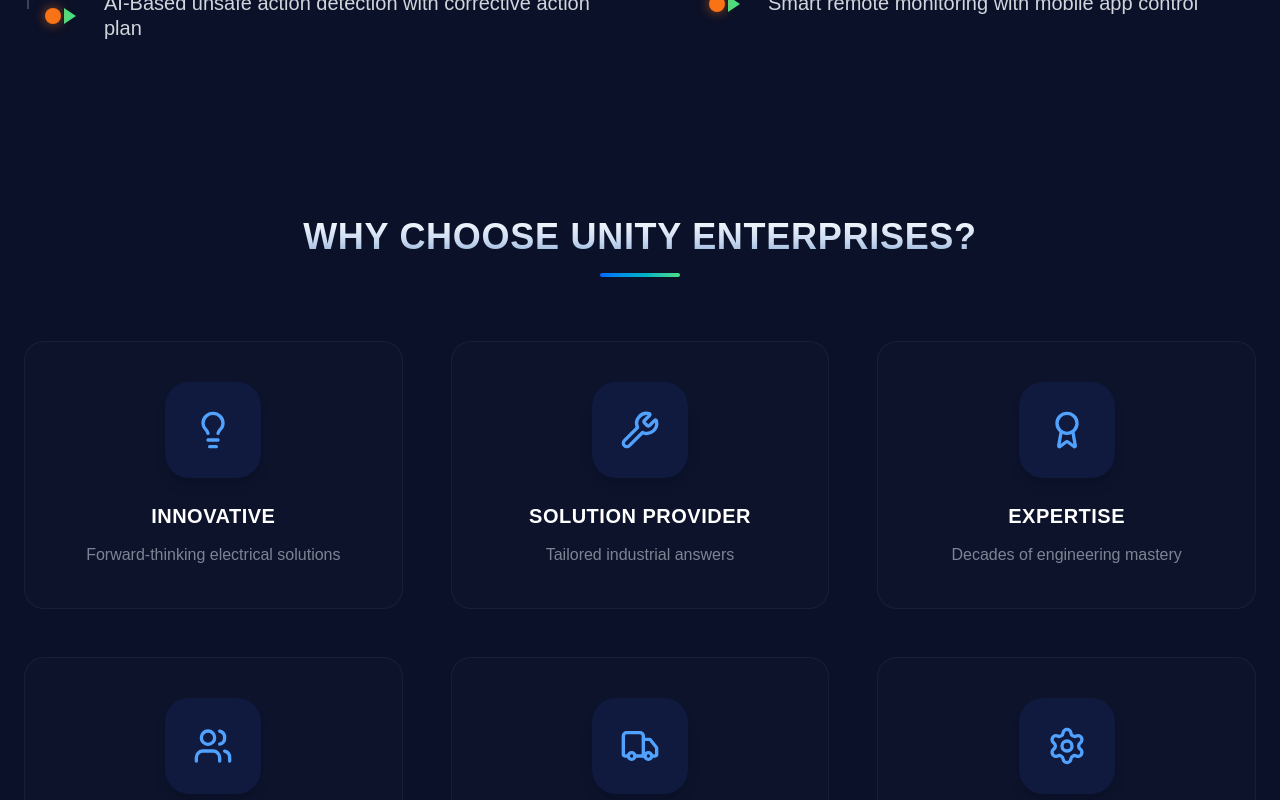
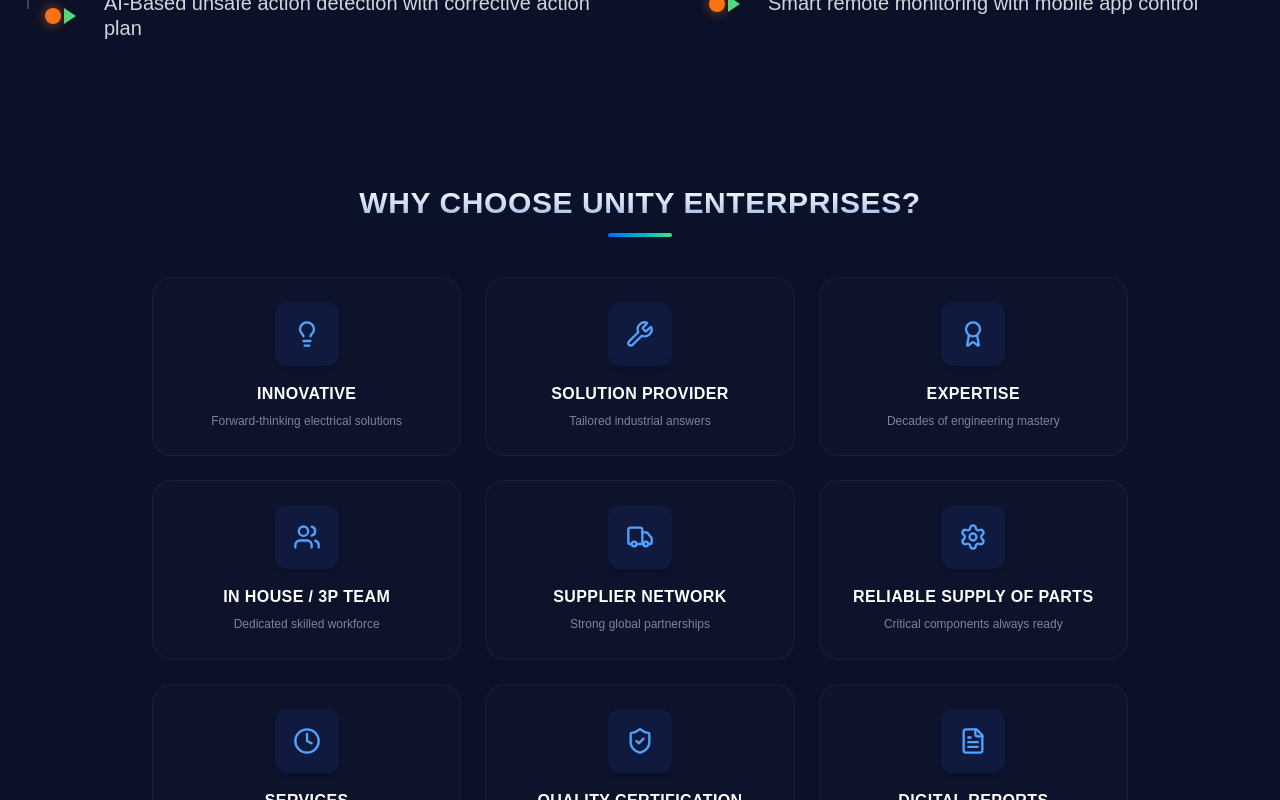
Before and after one commit to prajyotgawade/unity-Enterprises, a Next.js app: page / in a window 1280 px wide. Shown: the part 4000-4800 px from the top of the page. Built offline with nearby package versions, Linux system fonts and the light colour scheme.

Commit message:
new update

```diff
--- a/src/components/WhyChooseUs.tsx
+++ b/src/components/WhyChooseUs.tsx
@@ -39,35 +39,35 @@
     };
 
     return (
-        <section ref={sectionRef} id="why-choose-us" className="py-20 bg-[#0B1128] transition-colors duration-300">
-            <div className="max-w-7xl mx-auto px-6">
-                <div className="text-center mb-16 animate-fade-in-up">
-                    <h2 className="text-3xl md:text-4xl font-heading font-extrabold mb-4 text-white uppercase tracking-wider">
+        <section ref={sectionRef} id="why-choose-us" className="py-12 bg-[#0B1128] transition-colors duration-300">
+            <div className="max-w-5xl mx-auto px-6">
+                <div className="text-center mb-10 animate-fade-in-up">
+                    <h2 className="text-2xl md:text-3xl font-heading font-extrabold mb-3 text-white uppercase tracking-wider">
                         Why Choose Unity Enterprises?
                     </h2>
-                    <div className="w-20 h-1 bg-gradient-to-r from-[var(--ue-primary)] to-[#4ade80] mx-auto rounded-full mt-4"></div>
+                    <div className="w-16 h-1 bg-gradient-to-r from-[var(--ue-primary)] to-[#4ade80] mx-auto rounded-full mt-3"></div>
                 </div>
 
-                <div className="grid grid-cols-1 md:grid-cols-2 lg:grid-cols-3 gap-8 lg:gap-12">
+                <div className="grid grid-cols-1 md:grid-cols-2 lg:grid-cols-3 gap-5 lg:gap-6">
                     {features.map((feature, idx) => (
                         <div
                             key={idx}
                             onMouseMove={handleMouseMove}
-                            className={`ue-reveal ue-glow-card ${feature.delay} flex flex-col items-center text-center gap-6 p-10 rounded-[2.5rem] bg-[#0f1830]/40 border border-white/5 hover:border-[var(--ue-primary)]/40 hover:-translate-y-3 transition-all duration-500 group relative overflow-hidden h-full`}
+                            className={`ue-reveal ue-glow-card ${feature.delay} flex flex-col items-center text-center gap-4 p-6 rounded-2xl bg-[#0f1830]/40 border border-white/5 hover:border-[var(--ue-primary)]/40 hover:-translate-y-1.5 transition-all duration-500 group relative overflow-hidden h-full`}
                         >
                             {/* Animated Background Glow */}
                             <div className="absolute inset-0 bg-blue-600/5 opacity-0 group-hover:opacity-100 transition-opacity duration-500" />
 
                             {/* Icon Container with Smooth Professional Rotation */}
-                            <div className="relative w-24 h-24 rounded-[1.5rem] bg-blue-900/20 flex items-center justify-center transition-all duration-700 ease-[cubic-bezier(0.34,1.56,0.64,1)] group-hover:bg-gradient-to-br group-hover:from-blue-600 group-hover:to-blue-400 group-hover:-rotate-[12deg] group-hover:scale-110 shadow-lg group-hover:shadow-[0_15px_35px_rgba(0,104,255,0.4)]">
-                                <feature.icon className="w-10 h-10 text-blue-400 group-hover:text-white transition-all duration-500 group-hover:rotate-[12deg] group-hover:scale-110" />
+                            <div className="relative w-16 h-16 rounded-xl bg-blue-900/20 flex items-center justify-center transition-all duration-700 ease-[cubic-bezier(0.34,1.56,0.64,1)] group-hover:bg-gradient-to-br group-hover:from-blue-600 group-hover:to-blue-400 group-hover:-rotate-[12deg] group-hover:scale-110 shadow-md group-hover:shadow-[0_10px_25px_rgba(0,104,255,0.3)]">
+                                <feature.icon className="w-7 h-7 text-blue-400 group-hover:text-white transition-all duration-500 group-hover:rotate-[12deg] group-hover:scale-110" />
                             </div>
 
                             <div className="relative z-10">
-                                <h3 className="font-heading font-bold text-xl mb-3 text-white group-hover:text-[var(--ue-primary)] transition-colors tracking-wide uppercase">
+                                <h3 className="font-heading font-bold text-base mb-1.5 text-white group-hover:text-[var(--ue-primary)] transition-colors tracking-wide uppercase">
                                     {feature.title}
                                 </h3>
-                                <p className="text-gray-400 text-base leading-relaxed group-hover:text-gray-200 transition-colors font-medium opacity-80 group-hover:opacity-100 px-2">
+                                <p className="text-gray-400 text-xs leading-relaxed group-hover:text-gray-200 transition-colors font-medium opacity-80 group-hover:opacity-100 px-1">
                                     {feature.text}
                                 </p>
                             </div>
```
